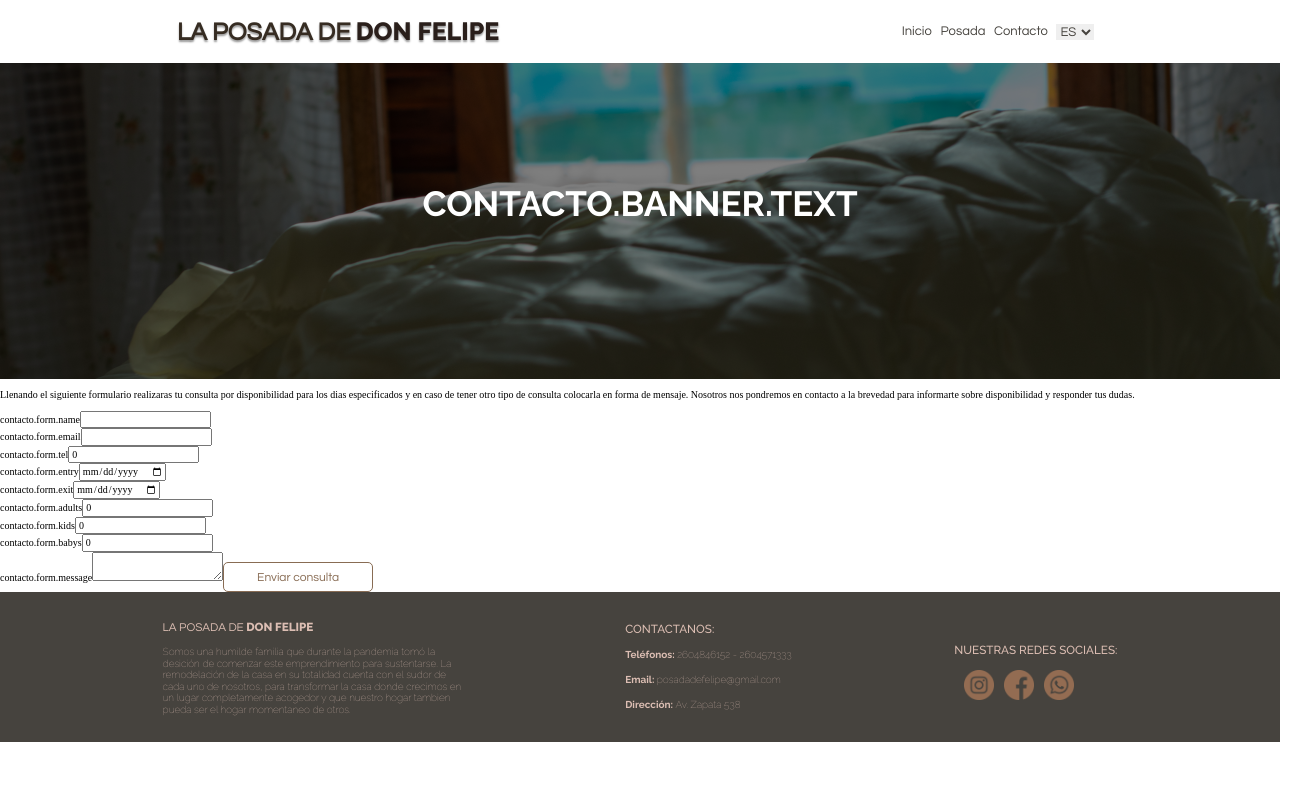
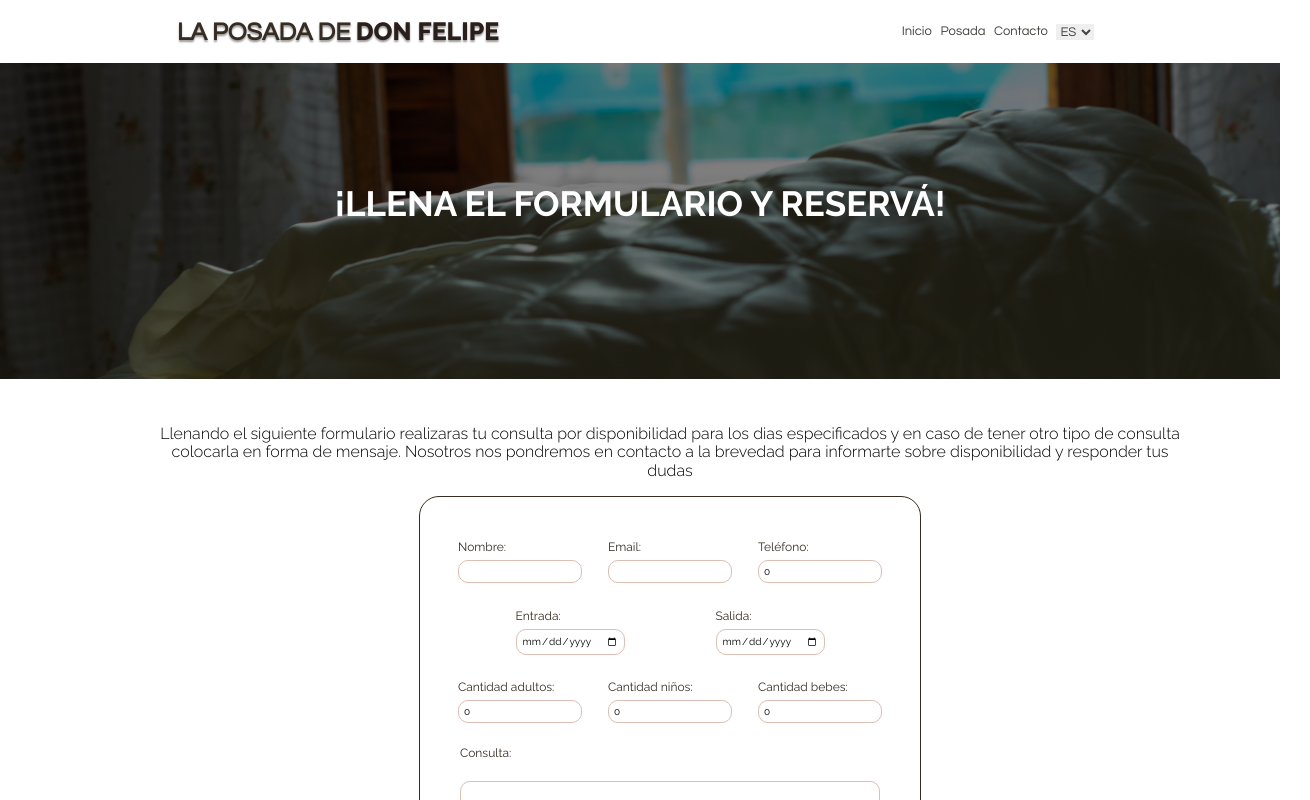
Before and after one commit to ronedev/posada-don-felipe, a React (Create React App) app: page /contacto in a window 1280 px wide. Shown: the top 800 px of the page, 1310 px wide, since content can reach past the window. Built offline with nearby package versions, Linux system fonts and the light colour scheme.

Commit message:
Se agregaron los estilos Desktop y los lenguajes de contacto section

```diff
--- a/src/components/Contacto/Contacto.tsx
+++ b/src/components/Contacto/Contacto.tsx
@@ -116,7 +116,9 @@ const Contacto = () => {
                 </label>
                 <Field type="text" name="name" id="name" />
                 {touched.name && errors.name && (
-                  <div className="error">{errors.name}</div>
+                  <div className="error">
+                    <FormattedMessage id={errors.name} />
+                  </div>
                 )}
               </div>
 
@@ -126,7 +128,9 @@ const Contacto = () => {
                 </label>
                 <Field type="email" name="email" id="email" />
                 {touched.email && errors.email && (
-                  <div className="error">{errors.email}</div>
+                  <div className="error">
+                    <FormattedMessage id={errors.email} />
+                  </div>
                 )}
               </div>
 
@@ -136,7 +140,9 @@ const Contacto = () => {
                 </label>
                 <Field type="tel" name="tel" id="tel" />
                 {touched.tel && errors.tel && (
-                  <div className="error">{errors.tel}</div>
+                  <div className="error">
+                    <FormattedMessage id={errors.tel} />
+                  </div>
                 )}
               </div>
             </div>
@@ -147,7 +153,9 @@ const Contacto = () => {
                 </label>
                 <Field type="date" name="entry" id="entry" />
                 {touched.entry && errors.entry && (
-                  <div className="error">{errors.entry}</div>
+                  <div className="error">
+                    <FormattedMessage id={errors.entry} />
+                  </div>
                 )}
               </div>
 
@@ -157,7 +165,9 @@ const Contacto = () => {
                 </label>
                 <Field type="date" name="exit" id="exit" />
                 {touched.exit && errors.exit && (
-                  <div className="error">{errors.exit}</div>
+                  <div className="error">
+                    <FormattedMessage id={errors.exit} />
+                  </div>
                 )}
               </div>
             </div>
@@ -182,9 +192,11 @@ const Contacto = () => {
                 </label>
                 <Field type="number" name="babys" id="babys" />
               </div>
-              {(touched.adults || touched.kids || touched.babys) &&
-                errors.adults && <div className="error">{errors.adults}</div>}
             </div>
+            {(touched.adults || touched.kids || touched.babys) &&
+              errors.adults && <div className="error">
+                  <FormattedMessage id={errors.adults} />
+                </div>}
             <label htmlFor="message">
               <FormattedMessage id="contacto.form.message" />
             </label>
--- a/src/components/Contacto/_Contacto.scss
+++ b/src/components/Contacto/_Contacto.scss
@@ -0,0 +1,54 @@
+.contactoContainer{
+    width: 100%;
+    display: grid;
+    align-content: center;
+    justify-items: center;
+    margin: 3rem;
+    input, textarea{
+        padding: .5rem;
+        border: 1px solid $aux;
+        border-radius: 1rem;
+        font-family: $fuente_principal;
+        outline: none;
+    }
+    p{
+        font-size: 1.6rem;
+        font-family: $fuente_principal;
+        font-weight: 300;
+        text-align: center;
+        width: 80%;
+    }
+    .contactoForm{
+        display: grid;
+        align-content: center;
+        justify-content: center;
+        gap: 2rem;
+        padding: 4rem;
+        border: 1px solid $principal;
+        border-radius: 2rem;
+        .contactoInfo{
+            display: flex;
+            justify-content: space-evenly;
+            gap: 3rem;
+            .input{
+                display: grid;
+                align-content: center;
+                justify-content: center;
+                gap: .5rem;
+                width: 12rem;
+                height: 5rem;
+            }
+        }
+        .error{
+            font-family: $fuente_principal;
+            font-size: .9rem;
+            color: $error;
+            text-align: center;
+        }
+        label{
+            font-size: 1.2rem;
+            color: $principal;
+            font-family: $fuente_principal;
+        }
+    }
+}
--- a/src/lang/en-US.json
+++ b/src/lang/en-US.json
@@ -43,6 +43,29 @@
     "ambiente.patio.title": "Garden",
     "ambiente.patio.description": "Large garden with a semi-roofed area with lots of shade, barbecue, pool, chairs and table to enjoy outdoors inside the inn.",
 
+    "contacto.banner.text": "Fill out the form and book!",
+    "contacto.description": "By filling out the following form you will make your query for availability for the specified days and if you have another type of query, place it in the form of a message. We will contact you shortly to inform you about availability and answer your questions.",
+    "contacto.form.name": "Name:",
+    "contacto.form.email": "Email:",
+    "contacto.form.tel": "Tel:",
+    "contacto.form.entry": "Entry:",
+    "contacto.form.exit": "Exit:",
+    "contacto.form.adults": "Number of adults:",
+    "contacto.form.kids": "Number of kids:",
+    "contacto.form.babys": "Number of babys:",
+    "contacto.form.message": "Messsage:",
+    "contacto.btnSubmit": "Send consult",
+    "contacto.errors.noName": "Enter a name",
+    "contacto.errors.invalidName": "The name can only have spaces and letters",
+    "contacto.errors.noEmail": "Enter a email",
+    "contacto.errors.invalidEmail": "Enter a valid email",
+    "contacto.errors.noTel": "Enter a phone number",
+    "contacto.errors.invalidTel": "The phone number must have between 7 and 14 numbers",
+    "contacto.errors.noEntry": "Enter the date of entry",
+    "contacto.errors.noExit": "Enter the date of exit",
+    "contacto.errors.renterMax": "We have a maximum capacity of 6 people",
+    "contacto.errors.noRenter": "Enter the number of people who will stay",
+
     "footer.info": "We are a humble family that during the pandemic made the decision to start this entrepreneurship to support themselves. The remodeling of the house in its entirety counts on the sweat of each one of us, to transform the house where we grew up into a completely welcoming place and that our home can also be the momentary home of others.",
     "footer.contacto.title": "Contact us: ",
     "footer.contacto.telefono": "Phone numbers: ",
--- a/src/lang/es-AR.json
+++ b/src/lang/es-AR.json
@@ -43,6 +43,29 @@
     "ambiente.patio.title": "Patio",
     "ambiente.patio.description": "Amplio patio con un sector semi techado con mucha sombra, parrilla, pileta, sillones y mesa para disfrutar al aire libre dentro de la posada.",
 
+    "contacto.banner.text": "¡Llena el formulario y reservá!",
+    "contacto.description": "Llenando el siguiente formulario realizaras tu consulta por disponibilidad para los dias especificados y en caso de tener otro tipo de consulta colocarla en forma de mensaje. Nosotros nos pondremos en contacto a la brevedad para informarte sobre disponibilidad y responder tus dudas",
+    "contacto.form.name": "Nombre:",
+    "contacto.form.email": "Email:",
+    "contacto.form.tel": "Teléfono:",
+    "contacto.form.entry": "Entrada:",
+    "contacto.form.exit": "Salida:",
+    "contacto.form.adults": "Cantidad adultos:",
+    "contacto.form.kids": "Cantidad niños:",
+    "contacto.form.babys": "Cantidad bebes:",
+    "contacto.form.message": "Consulta:",
+    "contacto.btnSubmit": "Enviar consulta",
+    "contacto.errors.noName": "Ingrese un nombre",
+    "contacto.errors.invalidName": "El nombre solo puede tener espacios y letras",
+    "contacto.errors.noEmail": "Ingrese su email",
+    "contacto.errors.invalidEmail": "Ingrese un email válido",
+    "contacto.errors.noTel": "Ingrese su teléfono",
+    "contacto.errors.invalidTel": "El número telefónico debe tener entre 7 y 14 números",
+    "contacto.errors.noEntry": "Ingrese la fecha de entrada",
+    "contacto.errors.noExit": "Ingrese la fecha de salida",
+    "contacto.errors.renterMax": "Tenemos una capacidad máxima de 6 personas",
+    "contacto.errors.noRenter": "Ingrese la cantidad de personas que se alojaran",
+
     "footer.info": "Somos una humilde familia que durante la pandemia tomó la desición de comenzar este emprendimiento para sustentarse. La remodelación de la casa en su totalidad cuenta con el sudor de cada uno de nosotros, para transformar la casa donde crecimos en un lugar completamente acogedor y que nuestro hogar tambien pueda ser el hogar momentaneo de otros.",
     "footer.contacto.title": "Contactanos: ",
     "footer.contacto.telefono": "Teléfonos: ",
```
